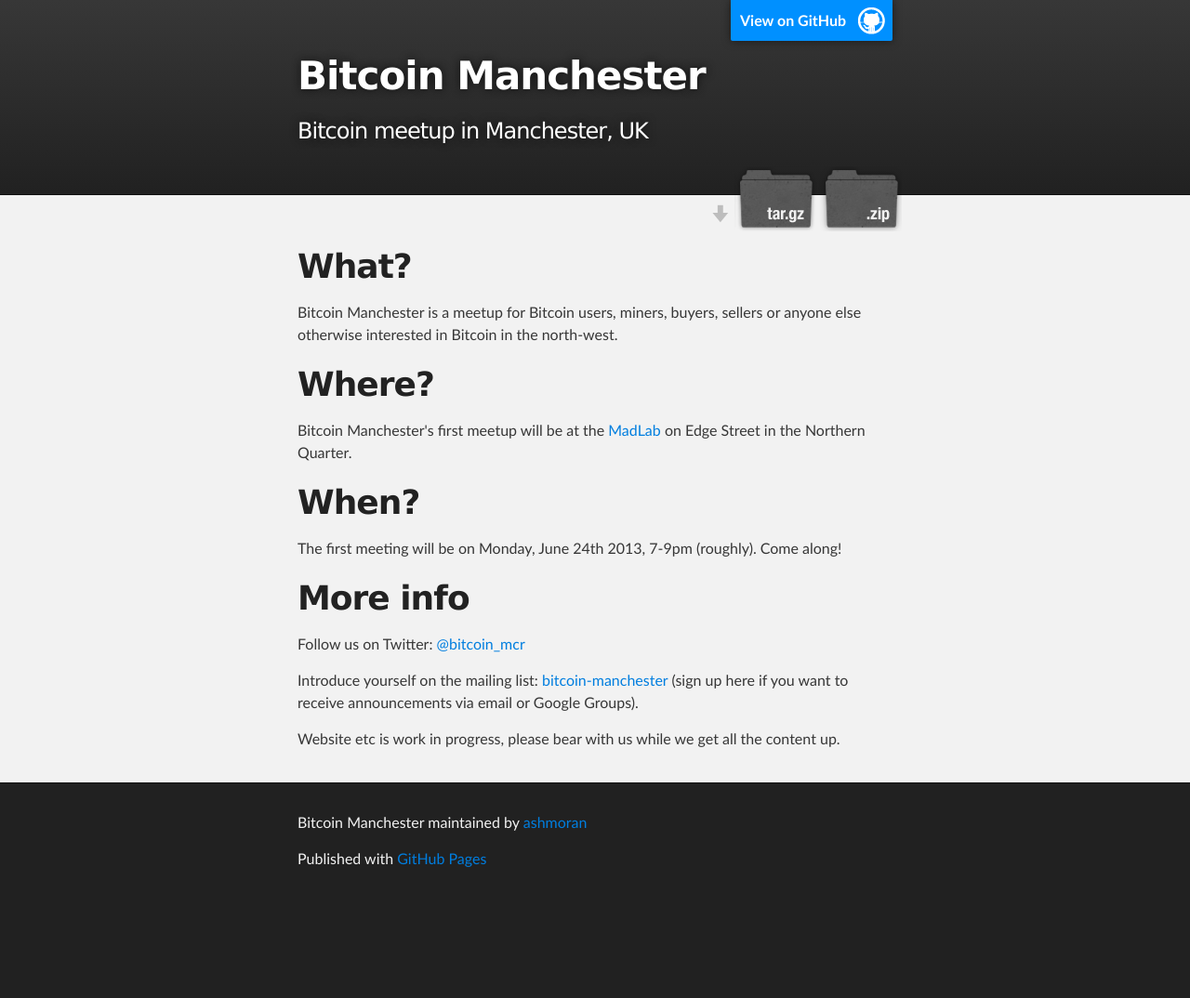
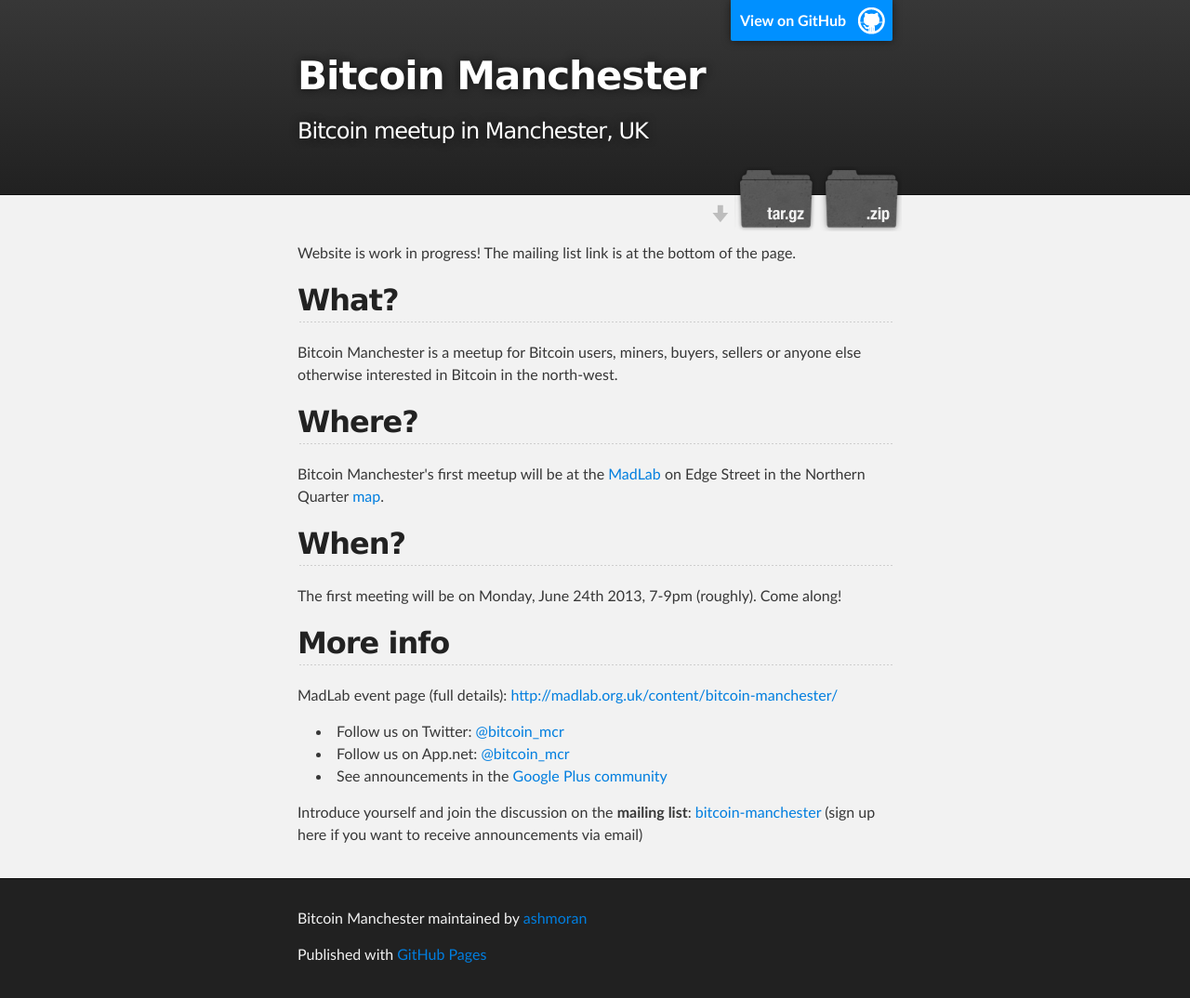
Before and after one commit to ashmoran/bitcoinmanchester.org.uk, a plain HTML site: page index.html in a window 1280 px wide. Shown: the whole page at 93% size. Before the commit the page ends 971 px from the top, so only its background shows below. Drawn offline with Linux system fonts and the light colour scheme.

```diff
--- a/index.html
+++ b/index.html
@@ -31,29 +31,36 @@
     <!-- MAIN CONTENT -->
     <div id="main_content_wrap" class="outer">
       <section id="main_content" class="inner">
-        <h1>
-<a name="what" class="anchor" href="#what"><span class="octicon octicon-link"></span></a>What?</h1>
+        <p>Website is work in progress! The mailing list link is at the bottom of the page.</p>
+
+<h2>
+<a name="what" class="anchor" href="#what"><span class="octicon octicon-link"></span></a>What?</h2>
 
 <p>Bitcoin Manchester is a meetup for Bitcoin users, miners, buyers, sellers or anyone else otherwise interested in Bitcoin in the north-west.</p>
 
-<h1>
-<a name="where" class="anchor" href="#where"><span class="octicon octicon-link"></span></a>Where?</h1>
+<h2>
+<a name="where" class="anchor" href="#where"><span class="octicon octicon-link"></span></a>Where?</h2>
 
-<p>Bitcoin Manchester's first meetup will be at the <a href="http://madlab.org.uk/">MadLab</a> on Edge Street in the Northern Quarter.</p>
+<p>Bitcoin Manchester's first meetup will be at the <a href="http://madlab.org.uk/">MadLab</a> on Edge Street in the Northern Quarter <a href="http://goo.gl/maps/wEgHb">map</a>.</p>
 
-<h1>
-<a name="when" class="anchor" href="#when"><span class="octicon octicon-link"></span></a>When?</h1>
+<h2>
+<a name="when" class="anchor" href="#when"><span class="octicon octicon-link"></span></a>When?</h2>
 
 <p>The first meeting will be on Monday, June 24th 2013, 7-9pm (roughly). Come along!</p>
 
-<h1>
-<a name="more-info" class="anchor" href="#more-info"><span class="octicon octicon-link"></span></a>More info</h1>
+<h2>
+<a name="more-info" class="anchor" href="#more-info"><span class="octicon octicon-link"></span></a>More info</h2>
 
-<p>Follow us on Twitter: <a href="https://twitter.com/bitcoin_mcr">@bitcoin_mcr</a></p>
+<p>MadLab event page (full details): <a href="http://madlab.org.uk/content/bitcoin-manchester/">http://madlab.org.uk/content/bitcoin-manchester/</a></p>
 
-<p>Introduce yourself on the mailing list: <a href="https://groups.google.com/forum/#!forum/bitcoin-manchester">bitcoin-manchester</a> (sign up here if you want to receive announcements via email or Google Groups).</p>
-
-<p>Website etc is work in progress, please bear with us while we get all the content up.</p>
+<ul>
+<li>Follow us on Twitter: <a href="https://twitter.com/bitcoin_mcr">@bitcoin_mcr</a>
+</li>
+<li>Follow us on App.net: <a href="https://alpha.app.net/bitcoin_mcr">@bitcoin_mcr</a>
+</li>
+<li>See announcements in the <a href="https://plus.google.com/communities/104104955582391132507">Google Plus community</a>
+</li>
+</ul><p>Introduce yourself and join the discussion on the <strong>mailing list</strong>: <a href="https://groups.google.com/forum/#!forum/bitcoin-manchester">bitcoin-manchester</a> (sign up here if you want to receive announcements via email)</p>
       </section>
     </div>
 
--- a/params.json
+++ b/params.json
@@ -1 +1 @@
-{"name":"Bitcoin Manchester","tagline":"Bitcoin meetup in Manchester, UK","body":"# What?\r\n\r\nBitcoin Manchester is a meetup for Bitcoin users, miners, buyers, sellers or anyone else otherwise interested in Bitcoin in the north-west.\r\n\r\n# Where?\r\n\r\nBitcoin Manchester's first meetup will be at the [MadLab](http://madlab.org.uk/) on Edge Street in the Northern Quarter.\r\n\r\n# When?\r\n\r\nThe first meeting will be on Monday, June 24th 2013, 7-9pm (roughly). Come along!\r\n\r\n# More info\r\n\r\nFollow us on Twitter: [@bitcoin_mcr](https://twitter.com/bitcoin_mcr)\r\n\r\nIntroduce yourself on the mailing list: [bitcoin-manchester](https://groups.google.com/forum/#!forum/bitcoin-manchester) (sign up here if you want to receive announcements via email or Google Groups).\r\n\r\nWebsite etc is work in progress, please bear with us while we get all the content up.","google":"UA-41406370-1","note":"Don't delete this file! It's used internally to help with page regeneration."}
+{"name":"Bitcoin Manchester","tagline":"Bitcoin meetup in Manchester, UK","body":"Website is work in progress! The mailing list link is at the bottom of the page.\r\n\r\n## What?\r\n\r\nBitcoin Manchester is a meetup for Bitcoin users, miners, buyers, sellers or anyone else otherwise interested in Bitcoin in the north-west.\r\n\r\n## Where?\r\n\r\nBitcoin Manchester's first meetup will be at the [MadLab](http://madlab.org.uk/) on Edge Street in the Northern Quarter [map](http://goo.gl/maps/wEgHb).\r\n\r\n## When?\r\n\r\nThe first meeting will be on Monday, June 24th 2013, 7-9pm (roughly). Come along!\r\n\r\n## More info\r\n\r\nMadLab event page (full details): [http://madlab.org.uk/content/bitcoin-manchester/](http://madlab.org.uk/content/bitcoin-manchester/)\r\n\r\n* Follow us on Twitter: [@bitcoin_mcr](https://twitter.com/bitcoin_mcr)\r\n* Follow us on App.net: [@bitcoin_mcr](https://alpha.app.net/bitcoin_mcr)\r\n* See announcements in the [Google Plus community](https://plus.google.com/communities/104104955582391132507)\r\n\r\nIntroduce yourself and join the discussion on the **mailing list**: [bitcoin-manchester](https://groups.google.com/forum/#!forum/bitcoin-manchester) (sign up here if you want to receive announcements via email)","google":"UA-41406370-1","note":"Don't delete this file! It's used internally to help with page regeneration."}
```
